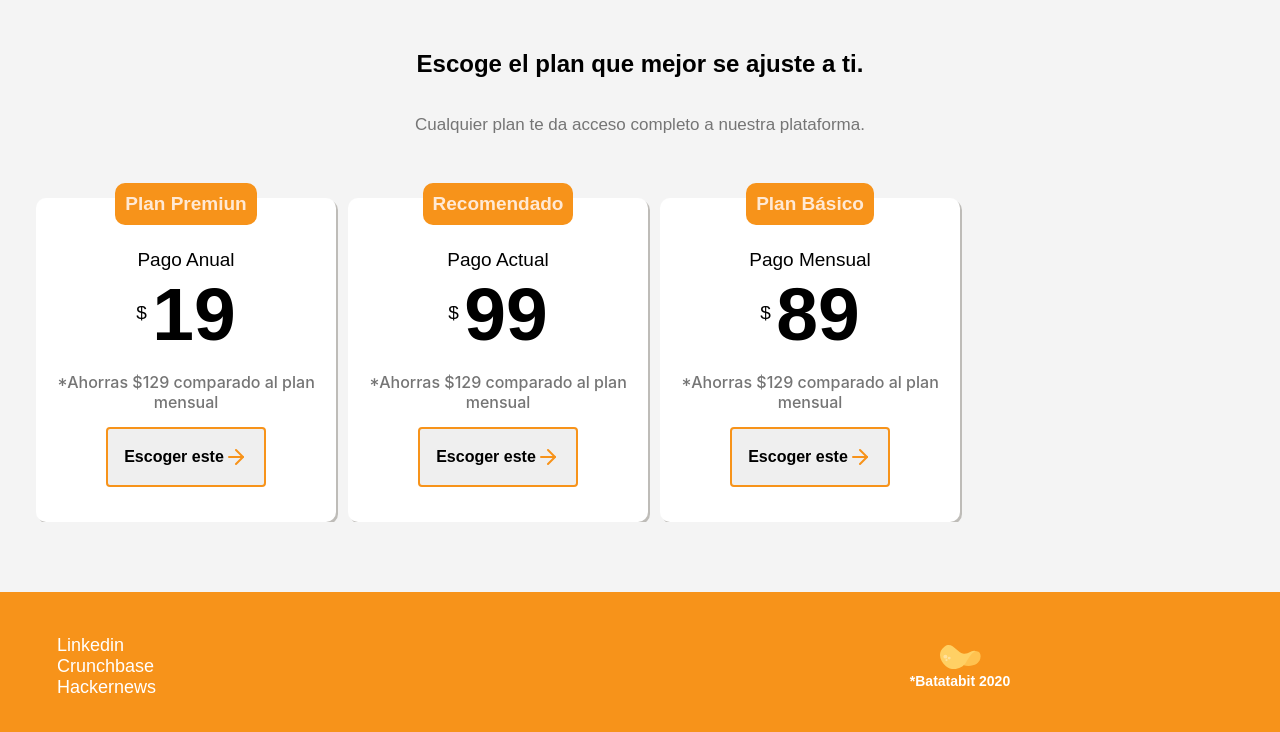
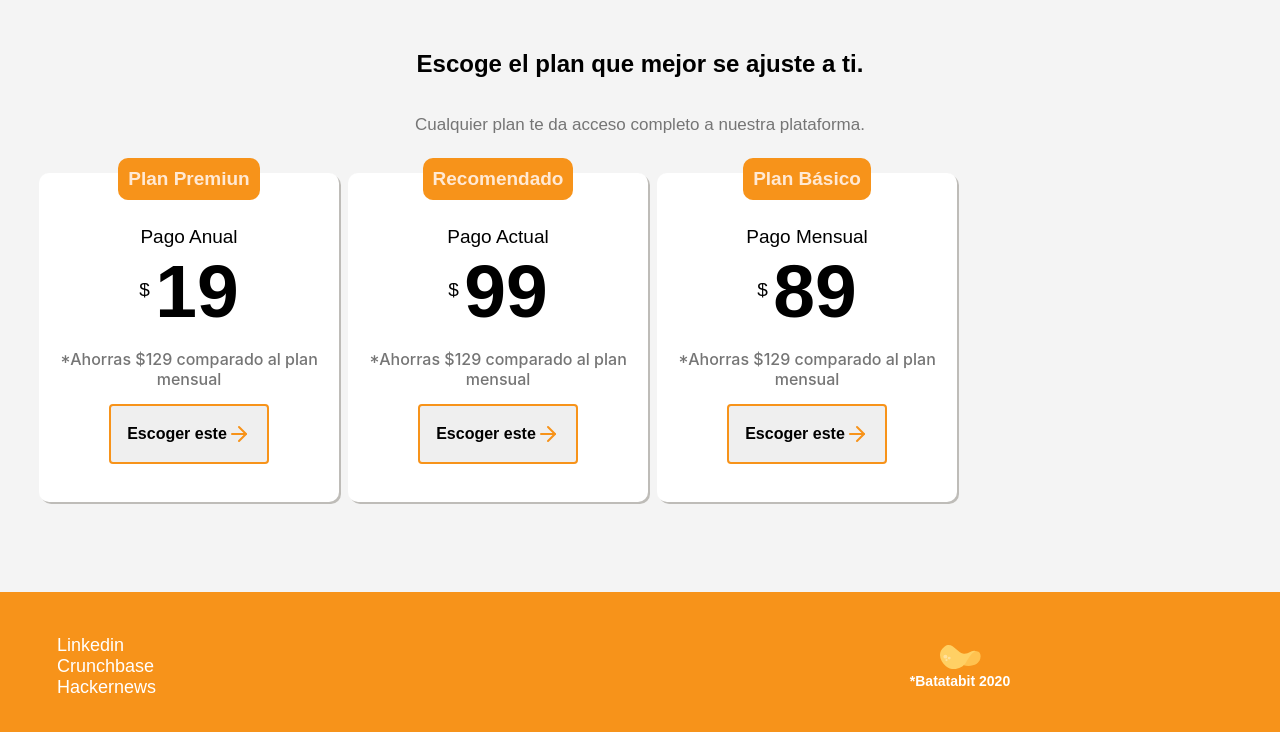
Before and after one commit to dafnemus/cursoMobileFirst, a plain HTML site: page Batatabit/index.html in a window 1280 px wide. Shown: the part 2342-3074 px from the top of the page. Drawn offline with Linux system fonts and the light colour scheme.

Commit message:
ultimo detalles del scrollhorizontal

```diff
--- a/Batatabit/main.css
+++ b/Batatabit/main.css
@@ -251,7 +251,7 @@ main .main-contain-plan .card-plan {
   min-width: 280px;
   max-width: 300px;
   padding-top: 16px;
-  margin: 46px 6px 0;
+  margin: 21px 0px 20px 9px;
   background-color: #fff;
   border-radius: 10px;
   box-shadow: 2px 2px #b2b0abd1;
```
